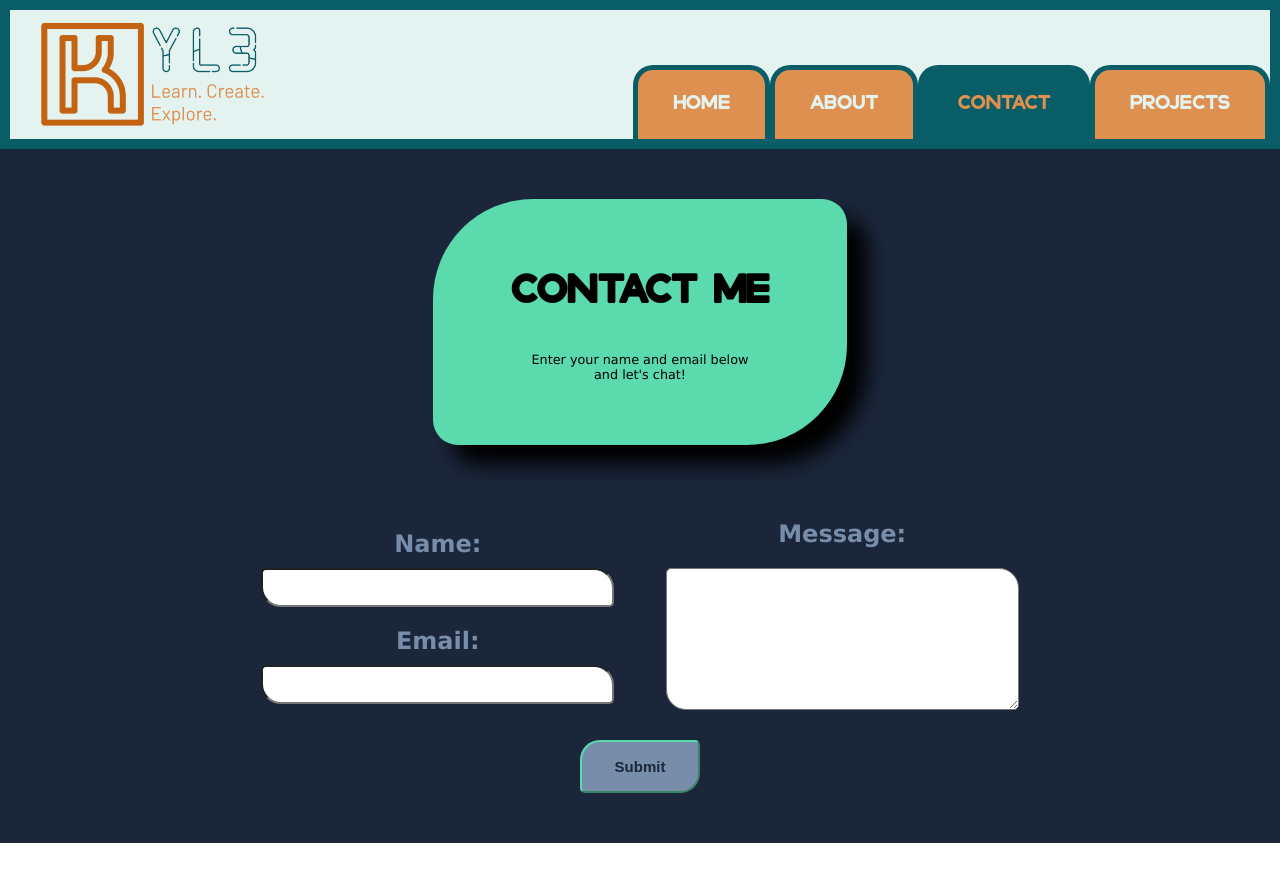
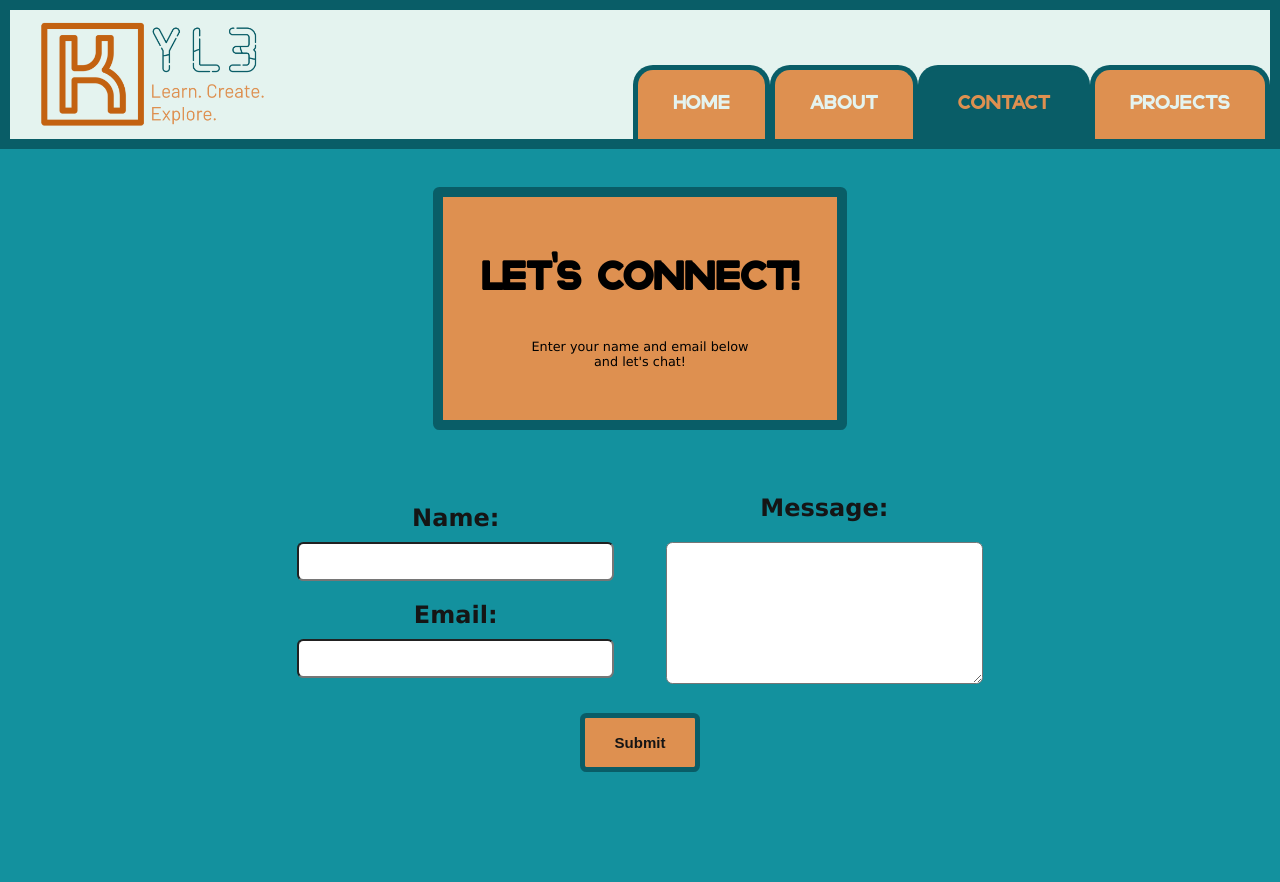
Before and after one commit to jkyleBlackmon/jkyleBlackmon.github.io, a React (Create React App) app: page /contact in a window 1280 px wide. Shown: the top 882 px of the page. Before the commit the page ends 843 px from the top, so only its background shows below. Built offline with nearby package versions, Linux system fonts and the light colour scheme; the HTML template or start-up script is replaced by a standard one.

Commit message:
contact page overhaul

```diff
--- a/src/pages/Contact.css
+++ b/src/pages/Contact.css
@@ -6,21 +6,22 @@
 .contact-container{
     display: flex;
     flex-direction: column;
-    background-color: #1B263B;
-    justify-content: center;
+    height: 100vh;
+    overflow-y: hidden;
+    background-color: #13919E;
     font-family: StampborRounded;
 }
 
 .contact-header {
     display: flex;
     flex-direction: column;
-    padding: 50px;
-    margin: 50px;
+    padding: 3vw;
+    margin: 3vw;
     align-self: center;
     align-content: center;
-    background-color: #5BDAAD;
-    border-radius: 100px 25px 100px 25px;
-    box-shadow: 20px 20px 20px black;
+    background-color: #DE9050;
+    border-radius: 0.5vw;
+    border: 10px solid #095D67;
 }
 
 .contact-header h1 {
@@ -39,6 +40,8 @@
 .contact-form-body{
     display: flex;
     flex-direction: column;
+    align-self: center;
+    width: 70%;
 }
 
 .contact-form-body form{
@@ -50,35 +53,35 @@
 }
 
 .contact-form-name-email{
-    padding: 2%;
+    padding: 2vw;
     display: flex;
     flex-direction: column;
-    flex:0.3;
+    flex:0.4;
 }
 .contact-form-name-email label {
-    color: #778DA9;
+    color: #151515;
     font-size: 24px;
     font-weight: bold;
     margin-top: 10px;
 }
 .contact-form-name-email input {
     padding: 10px;
-    border-radius: 5px 20px 5px 20px;
+    border-radius: 0.5vw;
     margin-top: 10px;
     margin-bottom: 10px;
 }
 .contact-form-name-email input:focus{
-    border-color: #5BDAAD;
+    border-color: #DE9050;
     border-width: 5px;
 }
 
 .contact-form-message {
-    padding: 2%;
-    flex:0.3;
+    padding: 2vw;
+    flex:0.4;
     justify-self: center;
 }
 .contact-form-message label {
-    color: #778DA9;
+    color: #151515;
     font-size: 24px;
     font-weight: bold;
     margin-top: 10px;
@@ -91,22 +94,28 @@
     box-sizing: border-box;         /* Opera/IE 8+ */
     padding: 10px;
     margin-top: 20px;
-    border-radius: 5px 20px 5px 20px;
+    border-radius: 0.5vw;
     font-family: Verdana, Geneva, Tahoma, sans-serif;
 }
+
+.contact-form-message textarea:focus {
+    border-color: #DE9050;
+    border-width: 5px;
+}
+
 .submit {
     align-self: center;
     width: 120px;
     height: fit-content;
-    background-color: #778DA9;
-    color:#1B263B;
-    border-radius: 20px 5px 20px 5px;
-    border-color: #5BDAAD;
+    background-color: #DE9050;
+    color:#151515;
+    border: 5px solid #095D67;
+    border-radius: 0.5vw;
     margin-bottom: 50px;
 }
 .submit:hover{
-    background-color: #5BDAAD;
-    border-color: #778DA9;
+    background-color: #C36211;
+    border: 5px solid #095D67;
 }
 .submit h3 {
     font-size: 15px;
--- a/src/pages/Contact.js
+++ b/src/pages/Contact.js
@@ -51,7 +51,7 @@ const Contact = () => {
     return(
         <div className='contact-container'>
             <div className='contact-header'>
-                <h1>Contact Me</h1>
+                <h1>Let's Connect!</h1>
                 <h3>Enter your name and email below and let's chat!</h3>
             </div>
             <div className='contact-form-body'>
```
